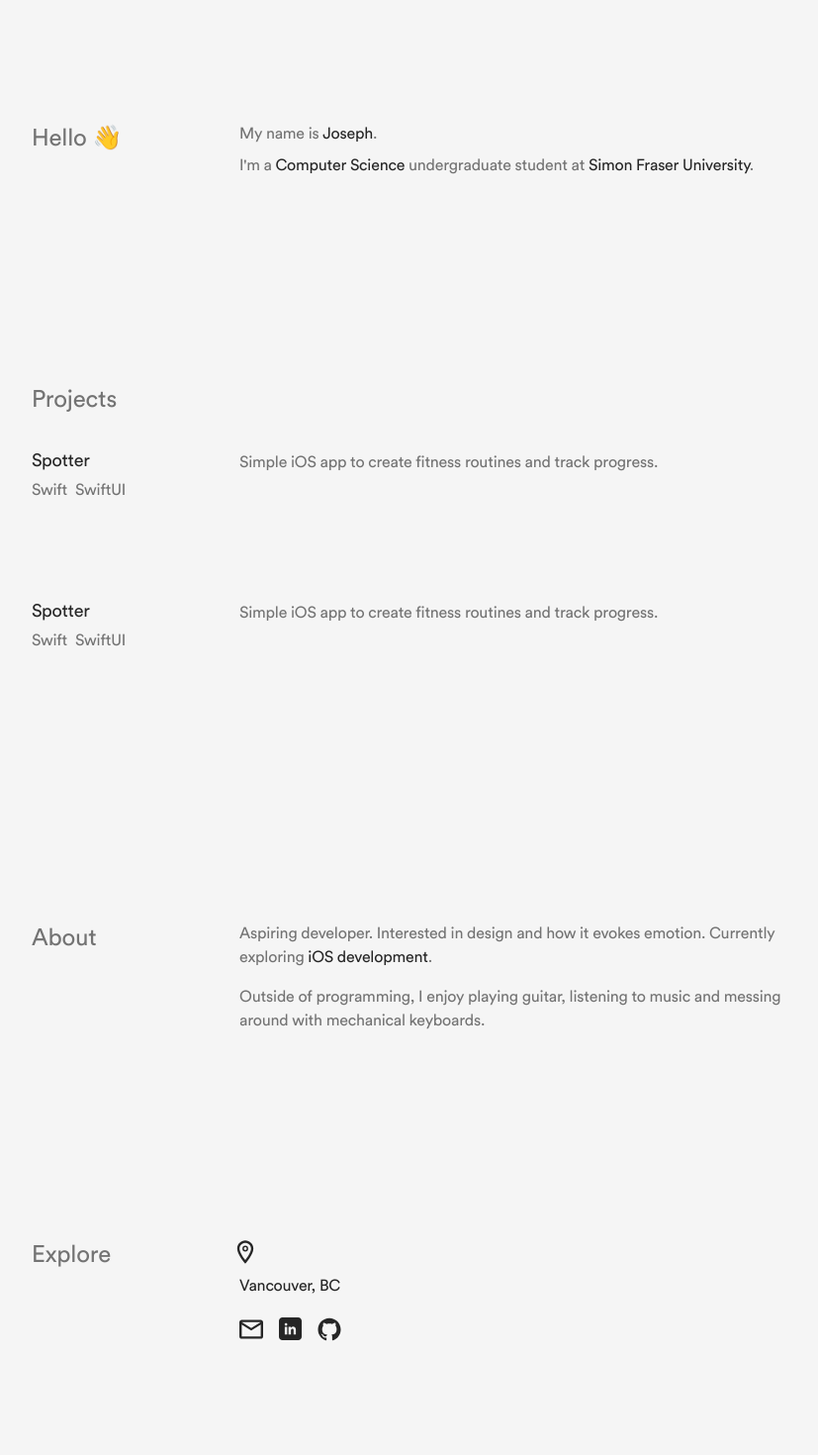
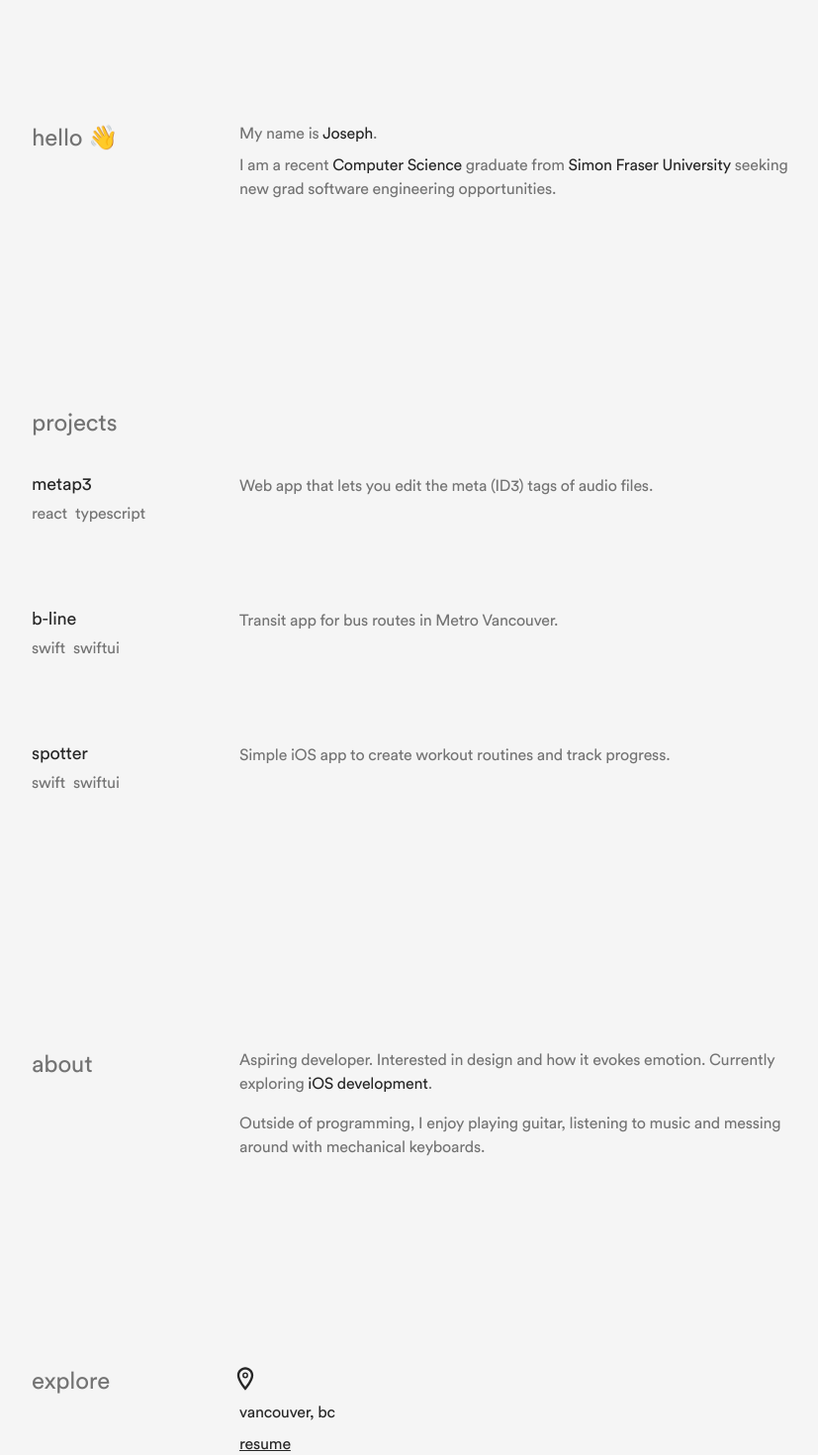
Before and after one commit to nevadoj/nevadoj.github.io, a Next.js app: page / in a window 1280 px wide. Shown: the part 280-1750 px from the top of the page at 99% size, without its empty margins (224-1051 px from the left). Built offline with nearby package versions, Linux system fonts and the light colour scheme.

Commit message:
styling updates

```diff
--- a/src/app/components/content/About.tsx
+++ b/src/app/components/content/About.tsx
@@ -5,7 +5,7 @@ export default function About(){
         <>
             <Container>
                 <div className="flex justify-center items-start lg:justify-start">
-                <p className="text-2xl">About</p>
+                <p className="text-2xl">about</p>
                 </div>
 
                 <div className="flex flex-col justify-start items-start">
--- a/src/app/components/content/Explore.tsx
+++ b/src/app/components/content/Explore.tsx
@@ -5,13 +5,16 @@ export default function Explore(){
         <>
             <Container>
                 <div className="flex flex-col items-center lg:items-start lg:justify-start">
-                    <p className="text-2xl">Explore</p>
+                    <p className="text-2xl">explore</p>
                 </div>
 
                 <div className="flex flex-col items-center lg:items-start">
                     <div className="flex flex-col items-center lg:items-start pb-4">
                         <img src="/assets/images/Loc.svg" alt="location" className="lg:-translate-x-2"/>
-                        <p className="text-text-dark pt-2">Vancouver, BC</p>
+                        <p className="text-text-dark pt-2">vancouver, bc</p>
+                        <a href="/assets/res.pdf" target="_blank">
+                            <p className="text-text-dark underline hover:cursor-pointer pt-2">resume</p>
+                        </a>
                     </div>
 
                     <div className="flex flex-row pb-8 pt-1">
--- a/src/app/components/content/Hero.tsx
+++ b/src/app/components/content/Hero.tsx
@@ -6,11 +6,11 @@ export default function Hero(){
     <>
       <Container>
           <div className="flex justify-center items-start lg:justify-start">
-              <p className="text-2xl">Hello 👋</p>
+              <p className="text-2xl">hello 👋</p>
           </div>
           <div className="flex flex-col justify-center items-center lg:justify-start lg:items-start">
               <p className="pb-2 text-center lg:text-left lg:pt-0">My name is <span className="text-text-dark">Joseph</span>.</p>
-              <p className="text-center lg:text-left">I'm a <span className="text-text-dark">Computer Science</span> undergraduate student at <span className="text-text-dark">Simon Fraser University</span>.</p>
+              <p className="text-center lg:text-left">I am a recent <span className="text-text-dark">Computer Science</span> graduate from <span className="text-text-dark">Simon Fraser University</span> seeking new grad software engineering opportunities.</p>
           </div>
       </Container>
     </>
--- a/src/app/components/content/Projects.tsx
+++ b/src/app/components/content/Projects.tsx
@@ -7,12 +7,13 @@ export default function Projects(){
             <div>
                 <Container>
                     <div className="flex flex-col justify-center items-center lg:justify-start lg:items-start">
-                        <p className="text-2xl">Projects</p>
+                        <p className="text-2xl">projects</p>
                     </div>
                 </Container>
 
-                <ProjectEntry title="Spotter" description="Simple iOS app to create fitness routines and track progress." source="asdf" languages={["Swift", "SwiftUI"]} preview=""/>
-                <ProjectEntry title="Spotter" description="Simple iOS app to create fitness routines and track progress." source="asdf" languages={["Swift", "SwiftUI"]} preview="/assets/images/preview.png"/>
+                <ProjectEntry title="metap3" description="Web app that lets you edit the meta (ID3) tags of audio files." source="sample" languages={["react", "typescript"]} preview=""/>
+                <ProjectEntry title="b-line" description="Transit app for bus routes in Metro Vancouver." source="https://github.com/nevadoj/B-Line" languages={["swift", "swiftui"]}/>
+                <ProjectEntry title="spotter" description="Simple iOS app to create workout routines and track progress." source="https://github.com/nevadoj/SpotterApp" languages={["swift", "swiftui"]}/>
             </div>
         </>
     )
--- a/src/app/components/elements/ProjectEntry.tsx
+++ b/src/app/components/elements/ProjectEntry.tsx
@@ -11,7 +11,7 @@ interface ProjectProps{
 const ProjectEntry: React.FC<ProjectProps> = ({title, description, source, languages, preview}) => {
     return (
         <Container>
-            <div className="flex flex-col justify-center items-center lg:justify-start lg:items-start pt-8 lg:pb-16">
+            <div className="flex flex-col justify-center items-center max-w-xs lg:justify-start lg:items-start pt-8 lg:pb-12">
                 {
                     source ? (
                         <a href={source} target="_blank" rel="noreferrer" className="flex flex-row w-full group">
@@ -28,7 +28,7 @@ const ProjectEntry: React.FC<ProjectProps> = ({title, description, source, langu
                 </div>
             </div>
 
-            <div className="flex flex-col justify-start items-start lg:pt-8 lg:pb-16">
+            <div className="flex flex-col justify-start items-start lg:pt-8 lg:pb-12">
                 <p className="pt-1">{description}</p>
                 {/* <img src={preview ? preview : "/assets/images/placeholder.png"} alt="project placeholder picture" className="flex object-cover pt-6 max-w-md max-h-m lg:pt-3 lg:max-w-xl lg:max-h-xl"/> */}
             </div>
```
Also changed, not shown: 2 other files (tests, documents, lock files or other folders).
